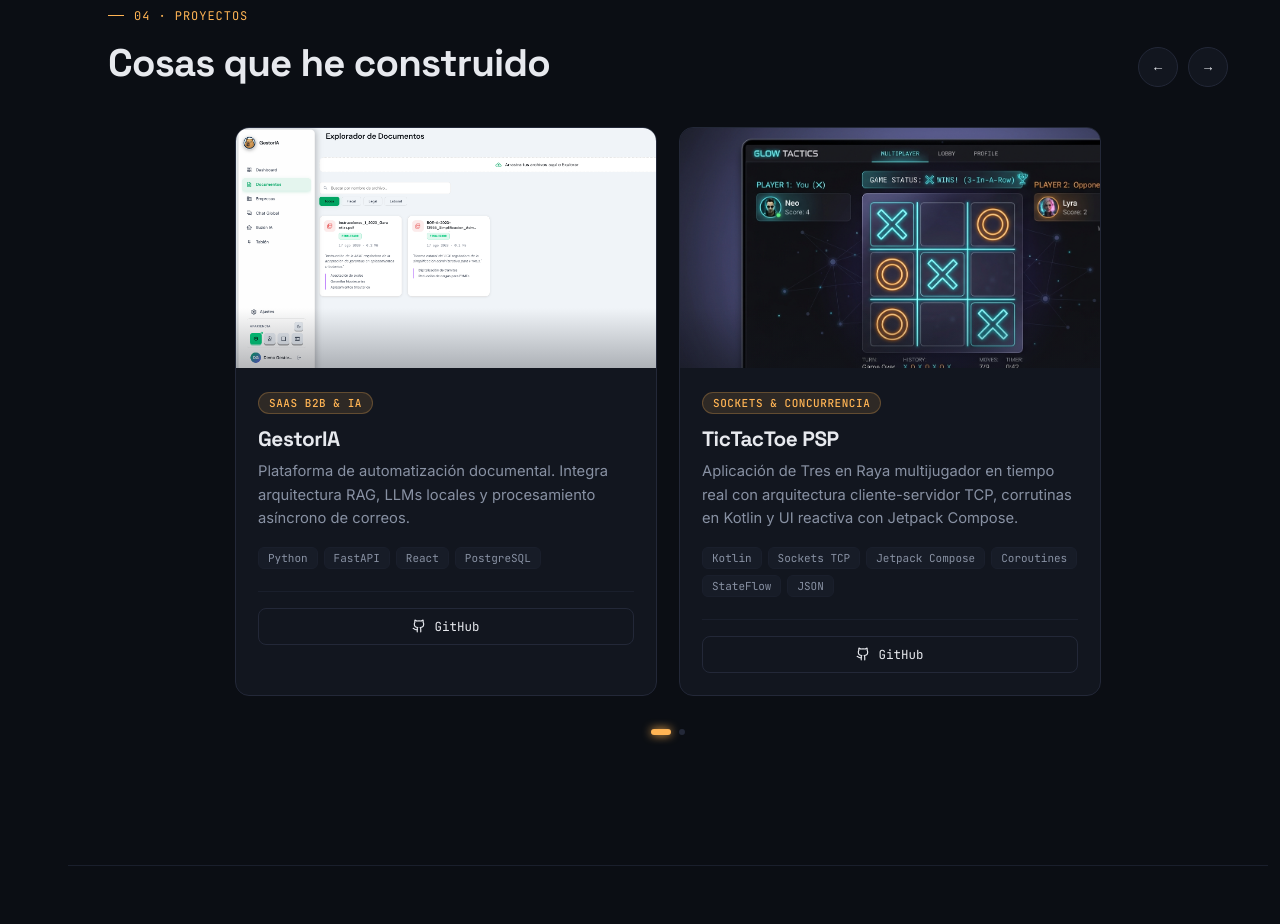
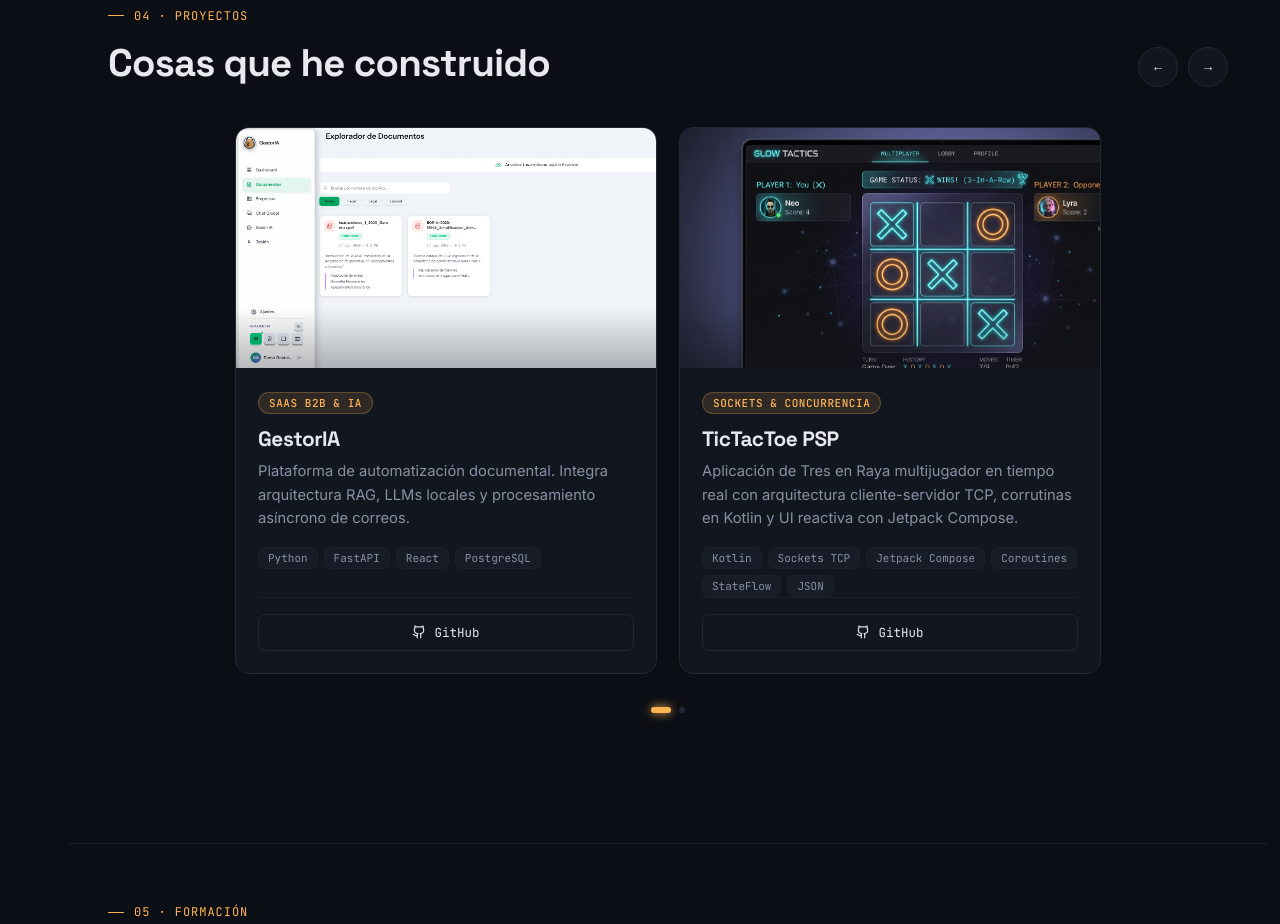
Before and after one commit to pvmanuel8/pvmanuel8.github.io, a React (Vite) app: page / in a window 1280 px wide. Shown: the part 2660-3584 px from the top of the page. Built offline with nearby package versions, Linux system fonts and the light colour scheme.

Commit message:
style: align project github buttons at equal vertical level

```diff
--- a/src/components/sections/ProjectsSection.jsx
+++ b/src/components/sections/ProjectsSection.jsx
@@ -176,6 +176,8 @@ export default function ProjectsSection({ sectionRef }) {
                 overflow: "hidden",
                 transition: "transform .35s ease, box-shadow .35s ease",
                 willChange: "transform",
+                display: "flex",
+                flexDirection: "column",
               }}
             >
               {/* Imagen/Cabecera visual del proyecto con degradado */}
@@ -224,7 +226,7 @@ export default function ProjectsSection({ sectionRef }) {
               </div>
 
               {/* Información del Proyecto */}
-              <div style={{ padding: "24px 22px 22px" }}>
+              <div style={{ padding: "24px 22px 22px", display: "flex", flexDirection: "column", flex: 1 }}>
                 <div style={{ display: "flex", alignItems: "center", justifyContent: "space-between", gap: 10 }}>
                   <span
                     className="pf-mono"
@@ -273,7 +275,7 @@ export default function ProjectsSection({ sectionRef }) {
                 </div>
 
                 {/* Enlaces de Acción: Probar Demo y Repositorio GitHub */}
-                <div style={{ display: "flex", flexWrap: "wrap", gap: 10, marginTop: 22, paddingTop: 16, borderTop: "1px solid var(--border-soft)" }}>
+                <div style={{ display: "flex", flexWrap: "wrap", gap: 10, marginTop: "auto", paddingTop: 16, borderTop: "1px solid var(--border-soft)" }}>
                   {(p.demoLink || p.caseLink) && (
                     <a
                       href={p.demoLink || p.caseLink}
```
